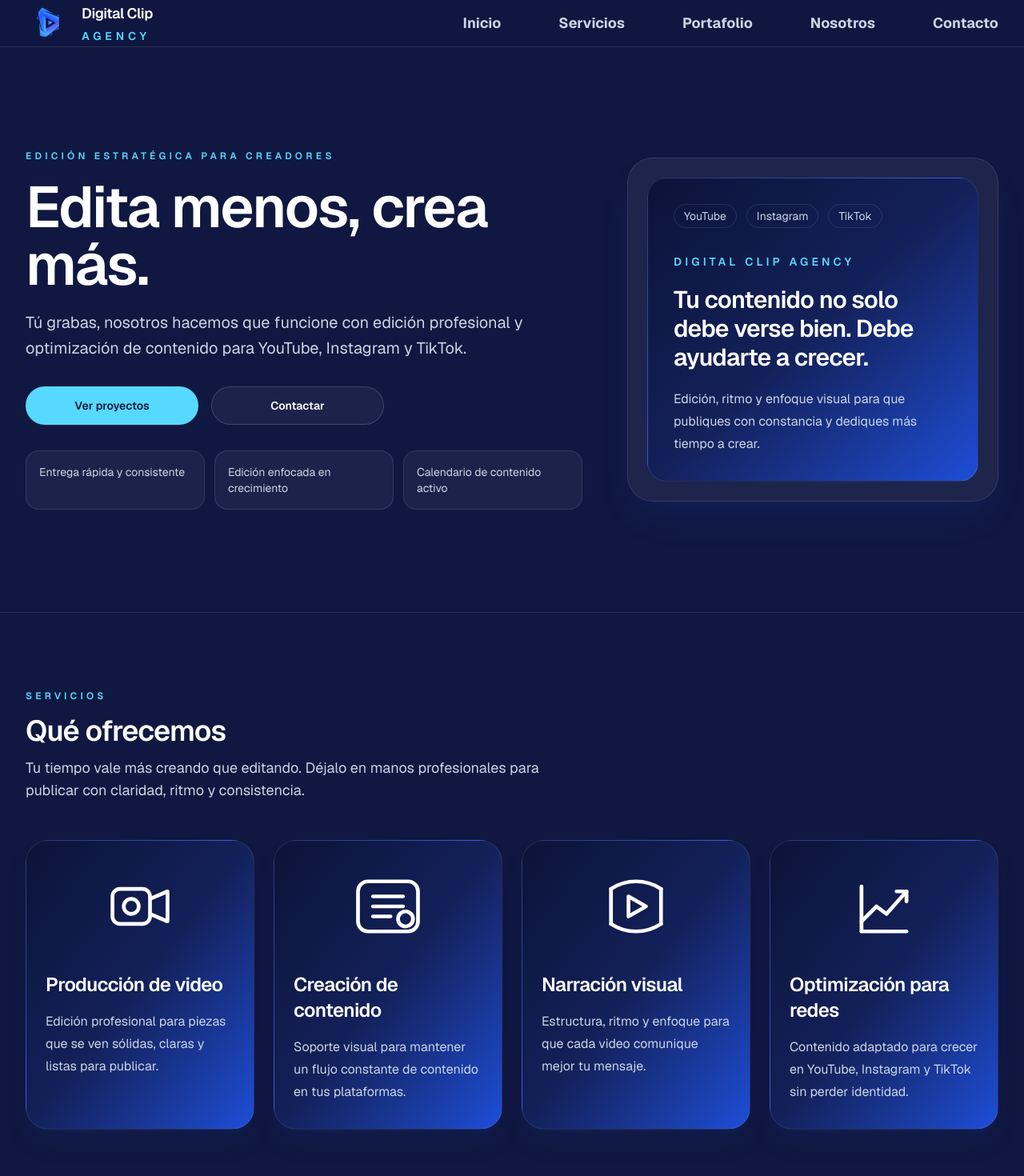
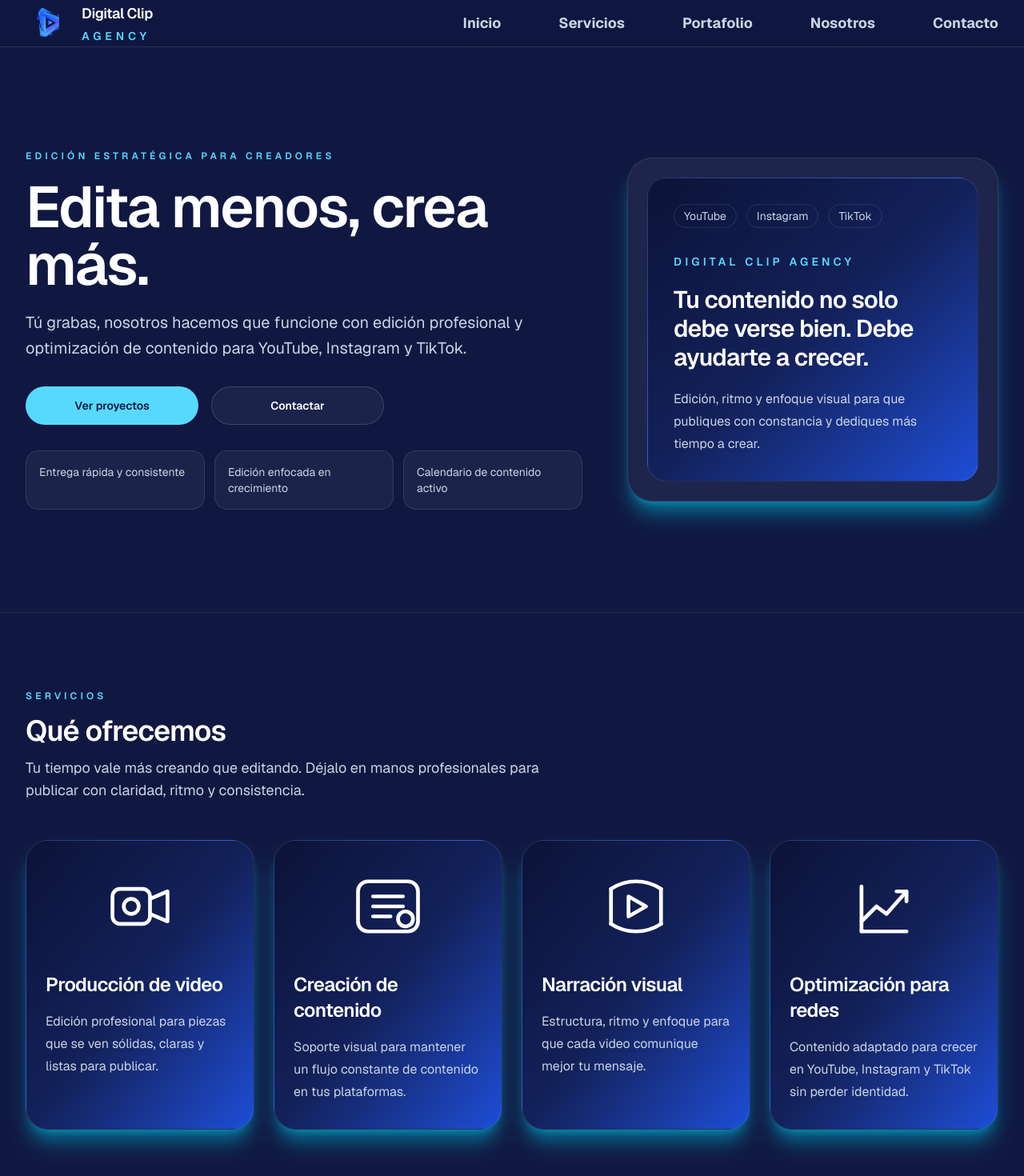
Before and after one commit to ReySlash/Digital_Clip_Agency_landing, a Next.js app: page / in a window 1280 px wide. Shown: the top 1470 px of the page at 80% size. Built offline with nearby package versions, Linux system fonts and the light colour scheme.

Commit message:
improving shadows

```diff
--- a/components/landing/hero-section.tsx
+++ b/components/landing/hero-section.tsx
@@ -50,9 +50,9 @@ export function HeroSection() {
           </ul>
         </div>
 
-        <div className="rounded-4xl border border-white/10 bg-white/6 p-6 shadow-2xl shadow-[#3255ff]/10 backdrop-blur ">
-          <div className="rounded-3xl border border-white/10 bg-linear-to-br from-[#0c1338] via-[#13215a] to-[#1d4ed8] p-6 sm:p-8">
-            <div className="flex items-center gap-3 text-sm text-slate-300">
+        <div className="rounded-4xl border border-white/10 bg-white/6 p-6  backdrop-blur shadow-xl shadow-cyan-500/50">
+          <div className="rounded-3xl border border-white/10 bg-linear-to-br from-[#0c1338] via-[#13215a] to-[#1d4ed8] p-6 sm:p-8 ">
+            <div className="flex items-center gap-3 text-sm text-slate-300 ">
               {siteData.agency.platforms.map((platform) => (
                 <span
                   key={platform}
--- a/components/landing/portfolio-section.tsx
+++ b/components/landing/portfolio-section.tsx
@@ -15,7 +15,7 @@ export function PortfolioSection() {
           {siteData.portfolio.items.map((project) => (
             <article
               key={project.title}
-              className="overflow-hidden rounded-[1.75rem] border border-white/10 bg-linear-to-br from-[#0c1338] via-[#13215a] to-[#1d4ed8] shadow-xl shadow-[#13215a]/35"
+              className="overflow-hidden rounded-[1.75rem] border border-white/10 bg-linear-to-br from-[#0c1338] via-[#13215a] to-[#1d4ed8] hover:shadow-xl hover:shadow-cyan-500/50 hover:ring-cyan-500"
             >
               <div className="h-52 bg-[linear-gradient(135deg,rgba(8,12,35,0.95),rgba(17,30,86,0.7),rgba(87,217,255,0.2))]" />
               <div className="space-y-4 px-6 py-6">
@@ -26,7 +26,9 @@ export function PortfolioSection() {
                   <h3 className="text-2xl font-semibold tracking-tight text-white">
                     {project.title}
                   </h3>
-                  <p className="text-base leading-7 text-slate-300">{project.description}</p>
+                  <p className="text-base leading-7 text-slate-300">
+                    {project.description}
+                  </p>
                 </div>
               </div>
             </article>
--- a/components/landing/services-section.tsx
+++ b/components/landing/services-section.tsx
@@ -16,7 +16,7 @@ export function ServicesSection() {
           {siteData.services.items.map((service) => (
             <article
               key={service.title}
-              className="rounded-[1.75rem] border border-white/10 bg-linear-to-br from-[#0c1338] via-[#13215a] to-[#1d4ed8] px-6 py-8 shadow-xl shadow-[#13215a]/35"
+              className="rounded-[1.75rem] border border-white/10 bg-linear-to-br from-[#0c1338] via-[#13215a] to-[#1d4ed8] px-6 py-8 shadow-xl shadow-cyan-500/50"
             >
               <div className="flex justify-center">
                 <Image
```
